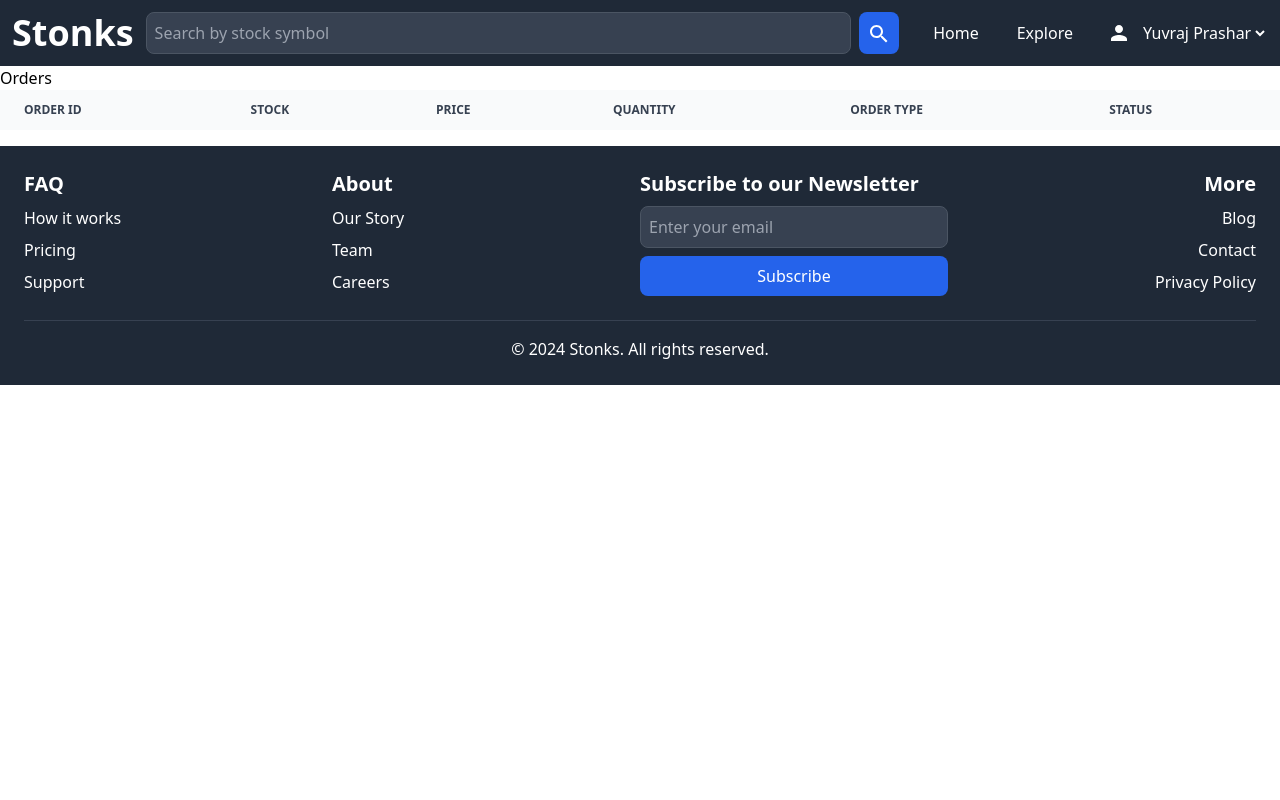
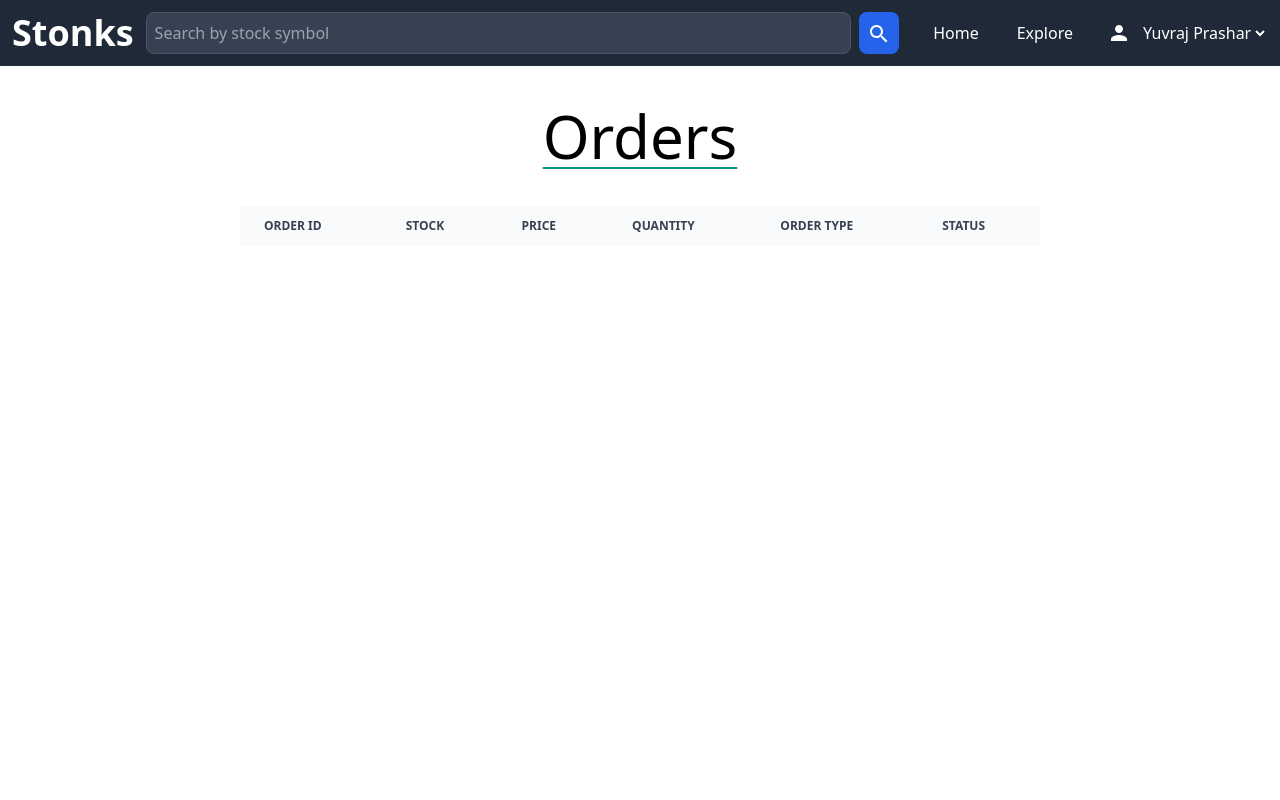
Before and after one commit to YuvrajPrashar/StonXs, a React (Vite) app in the folder client/: page /orders in a window 1280 px wide. Shown: the top 800 px of the page. Built offline with nearby package versions, Linux system fonts and the light colour scheme; the HTML template or start-up script is replaced by a standard one.

Commit message:
chore: Refactor Orders page layout and styles

```diff
--- a/client/src/pages/Orders.jsx
+++ b/client/src/pages/Orders.jsx
@@ -1,9 +1,11 @@
 const Orders = () => {
   return (
-    <>
-      <div>Orders</div>
-
-      <table className=" w-full text-sm text-left  text-gray-500 ">
+    <div className="w-screen h-screen space-y-10 p-10 ">
+      <div className="text-6xl text-center underline decoration-teal-600 underline-offset-8 decoration-2 font-thin">
+        Orders
+      </div>
+      <div className="overflow-auto">
+        <table className="  w-4/6 mx-auto text-sm text-left  text-gray-500 ">
           <thead className="text-xs  text-gray-700 uppercase bg-gray-50">
             <tr>
               <th scope="col" className="px-6 py-3">
@@ -28,7 +30,8 @@ const Orders = () => {
             </tr>
           </thead>
         </table>
-    </>
+      </div>
+    </div>
   );
 };
 
```
Lines whose indentation alone changed are shown as unchanged.
